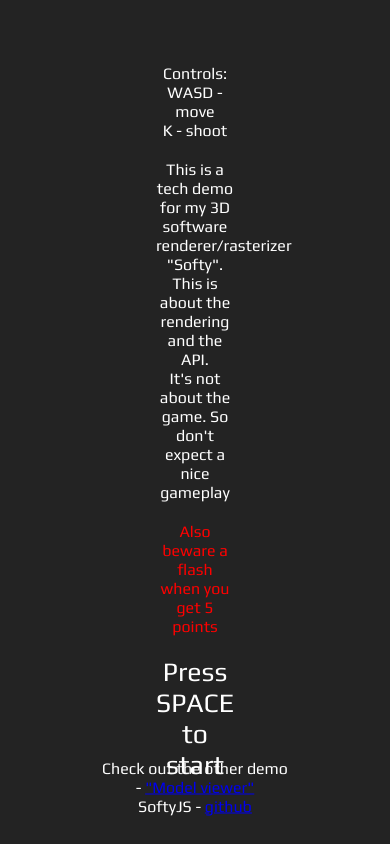
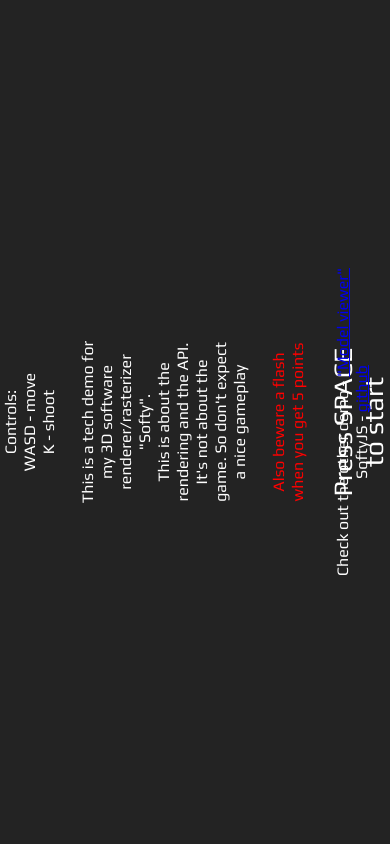
Before and after one commit to IrvingWash/softy-js, a website built with Vite: page game.html in a window 390 px wide. Built offline with nearby package versions, Linux system fonts and the light colour scheme.

Commit message:
Default to landscape rotation for mobile

```diff
--- a/game.html
+++ b/game.html
@@ -8,6 +8,19 @@
             font-weight: normal;
             font-style: normal;
             font-display: swap;
+        }
+
+        @media screen and (min-width: 320px) and (orientation: portrait) {
+          html {
+            transform: rotate(-90deg);
+            transform-origin: left top;
+            width: 100vh;
+            height: 100vw;
+            overflow-x: hidden;
+            position: absolute;
+            top: 100%;
+            left: 0;
+          }
         }
 
         * {
--- a/src/example-game/gui.ts
+++ b/src/example-game/gui.ts
@@ -37,17 +37,31 @@ export class GUI {
         letsGo.style.fontSize = "20pt";
         this._welcomeDisplay.appendChild(letsGo);
 
-        const start = (event: KeyboardEvent) => {
-            if (event.code === "Space") {
+        const start = (event: KeyboardEvent | TouchEvent) => {
+            if (event instanceof KeyboardEvent && event.code === "Space") {
                 document.body.removeChild(this._welcomeDisplay);
 
                 this._createTheRestOfGui();
                 unpause();
 
                 removeEventListener("keypress", start);
+
+                return;
+            }
+
+            if (event instanceof TouchEvent && event.type === "touchstart") {
+                document.body.removeChild(this._welcomeDisplay);
+
+                this._createTheRestOfGui();
+                unpause();
+
+                removeEventListener("touchstart", start);
+
+                return;
             }
         }
         addEventListener("keypress", start);
+        addEventListener("touchstart", start);
 
         const footer = document.createElement("footer");
         footer.style.position = "fixed";
```
